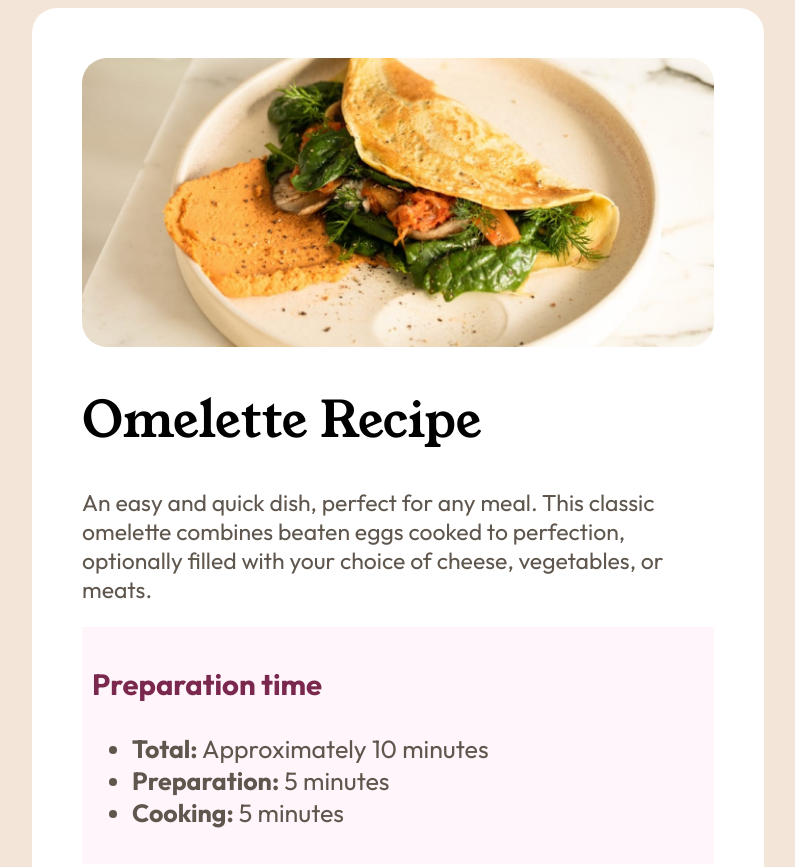
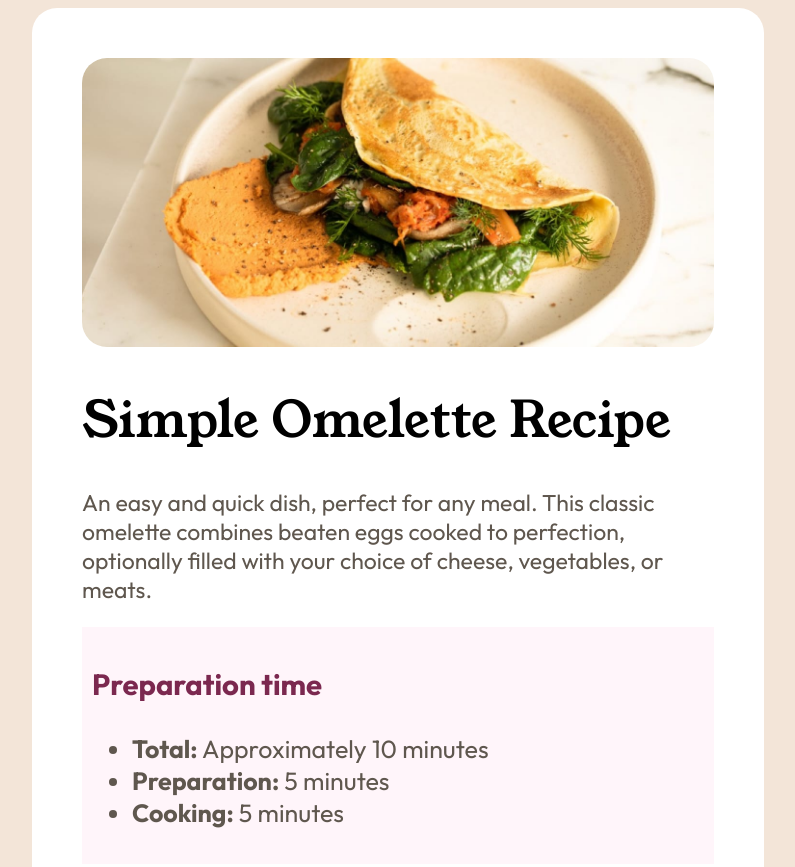
Before and after one commit to DevSchell/FrontendMentor, a plain HTML site: page Challenges/RecipePage/index.html in a window 1280 px wide. Shown: the top 867 px of the page, without its empty margins (242-1037 px from the left). Drawn offline with Linux system fonts and the light colour scheme.

Commit message:
reversão da alteração anterior, teste concluído com sucesso

```diff
--- a/Challenges/RecipePage/index.html
+++ b/Challenges/RecipePage/index.html
@@ -25,7 +25,7 @@
 
     <main>
 
-      <h1>Omelette Recipe</h1>
+      <h1>Simple Omelette Recipe</h1>
 
       <p class="p1">An easy and quick dish, perfect for any meal. This classic omelette combines beaten eggs cooked
         to perfection, optionally filled with your choice of cheese, vegetables, or meats.</p>
```
